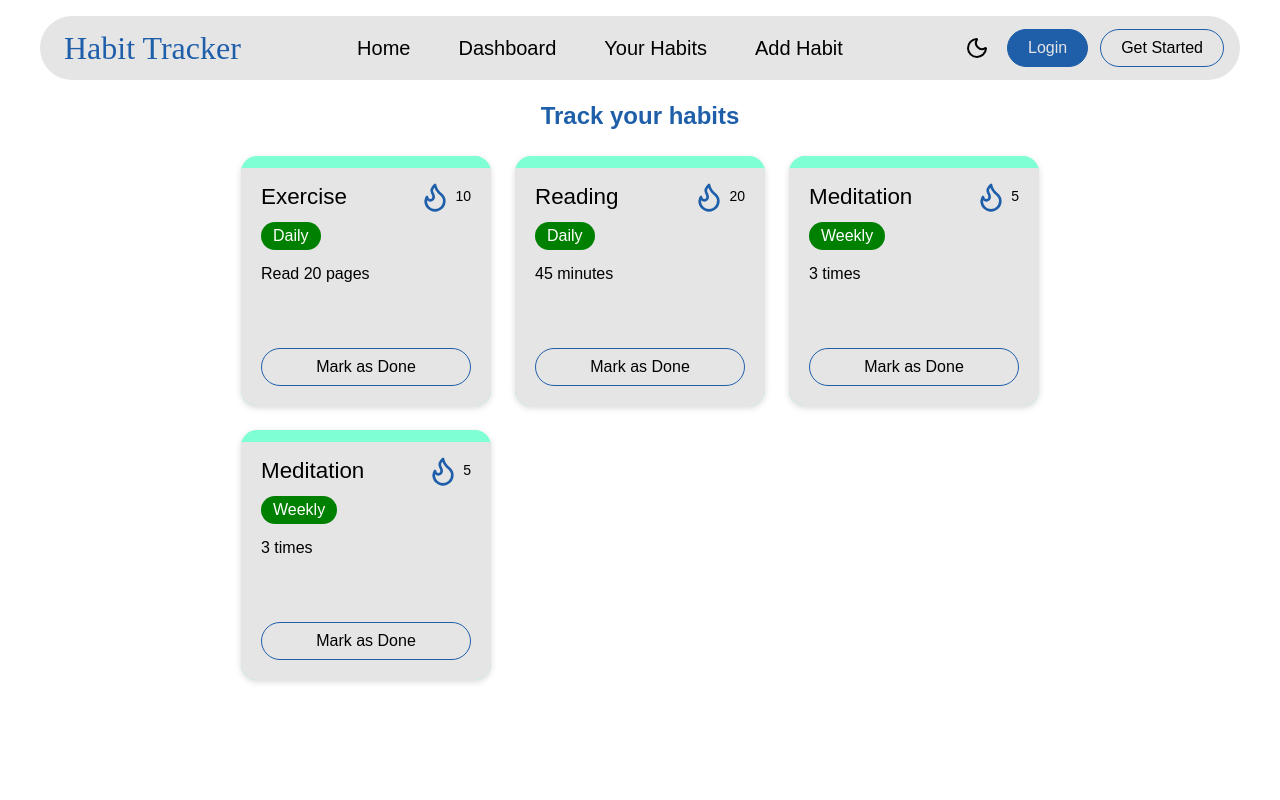
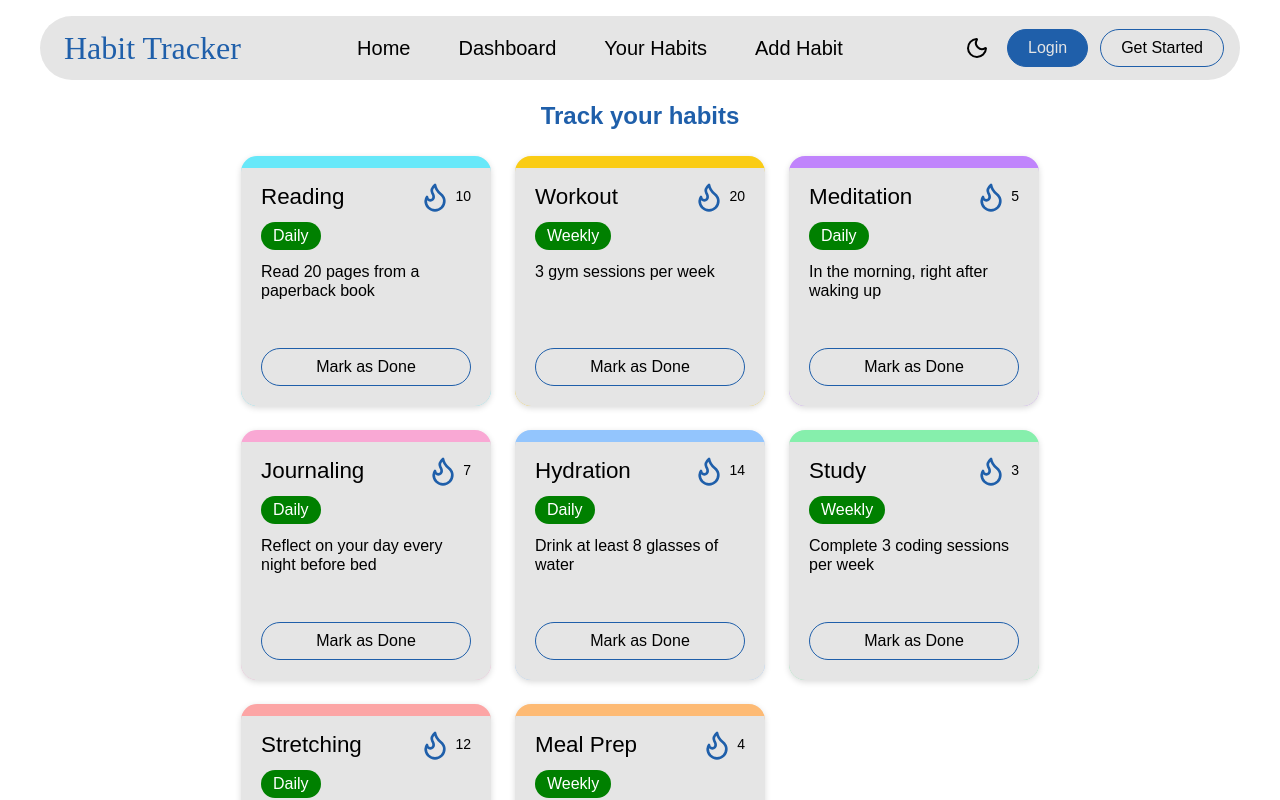
Before and after one commit to nirmit-1606/habit-tracker, a React (Create React App) app: page /HabitTracker/dashboard in a window 1280 px wide. Shown: the top 800 px of the page. Built offline with nearby package versions, Linux system fonts and the light colour scheme; no server answers; a web font is replaced by a local one.

Commit message:
update to use an array list with passing card color

```diff
--- a/src/components/HabitCard.js
+++ b/src/components/HabitCard.js
@@ -4,7 +4,7 @@ import { Flame } from 'lucide-react';
 
 const HabitCard = ({ habit }) => {
   return (
-    <div className="habit-card">
+    <div className={`habit-card ${habit.cardColor || 'bg-cyan-300'}`}>
       <div className="habit-card-content">
         <div className="habit-card-header">
           <h3>{habit.name}</h3>
--- a/src/components/styles/HabitCard.css
+++ b/src/components/styles/HabitCard.css
@@ -1,5 +1,4 @@
 .habit-card {
-  background-color: aquamarine;
   border-radius: 16px;
   padding-top: 12px;
   width: 250px;
@@ -60,6 +59,6 @@
   flex-grow: 1;
   overflow: auto;
   margin: 12px 0;
-  line-height: 1.5;
+  line-height: 1.2;
   word-wrap: break-word;
 }
--- a/src/pages/Dashboard.js
+++ b/src/pages/Dashboard.js
@@ -2,16 +2,74 @@ import React from 'react';
 import HabitCard from '../components/HabitCard';
 
 const Dashboard = () => {
+  const habits = [
+  {
+    name: 'Reading',
+    frequency: 'Daily',
+    description: 'Read 20 pages from a paperback book',
+    cardColor: 'bg-cyan-300',
+    streak: 10,
+  },
+  {
+    name: 'Workout',
+    frequency: 'Weekly',
+    description: '3 gym sessions per week',
+    cardColor: 'bg-yellow-400',
+    streak: 20,
+  },
+  {
+    name: 'Meditation',
+    frequency: 'Daily',
+    description: 'In the morning, right after waking up',
+    cardColor: 'bg-purple-400',
+    streak: 5,
+  },
+  {
+    name: 'Journaling',
+    frequency: 'Daily',
+    description: 'Reflect on your day every night before bed',
+    cardColor: 'bg-pink-300',
+    streak: 7,
+  },
+  {
+    name: 'Hydration',
+    frequency: 'Daily',
+    description: 'Drink at least 8 glasses of water',
+    cardColor: 'bg-blue-300',
+    streak: 14,
+  },
+  {
+    name: 'Study',
+    frequency: 'Weekly',
+    description: 'Complete 3 coding sessions per week',
+    cardColor: 'bg-green-300',
+    streak: 3,
+  },
+  {
+    name: 'Stretching',
+    frequency: 'Daily',
+    description: '5 minutes of stretching before bed',
+    cardColor: 'bg-red-300',
+    streak: 12,
+  },
+  {
+    name: 'Meal Prep',
+    frequency: 'Weekly',
+    description: 'Plan and prep meals every Sunday',
+    cardColor: 'bg-orange-300',
+    streak: 4,
+  },
+];
+
   return (
     <div className="max-w-4xl mx-auto p-6">
       <h2 className="text-2xl font-bold text-center text-[var(--accent)] mb-6">
         Track your habits
       </h2>
       <div className="grid auto-rows-auto gap-6 justify-center grid-cols-[repeat(auto-fill,_250px)]">
-        <HabitCard habit={{ name: 'Exercise', frequency: 'Daily', description: 'Read 20 pages', streak: 10 }} />
-        <HabitCard habit={{ name: 'Reading', frequency: 'Daily', description: '45 minutes', streak: 20 }} />
-        <HabitCard habit={{ name: 'Meditation', frequency: 'Weekly', description: '3 times', streak: 5 }} />
-        <HabitCard habit={{ name: 'Meditation', frequency: 'Weekly', description: '3 times', streak: 5 }} />
+        {habits.map((habit, index) => (
+          <HabitCard key={index} habit={habit} />
+        ))}
       </div>
     </div>
   );
```
